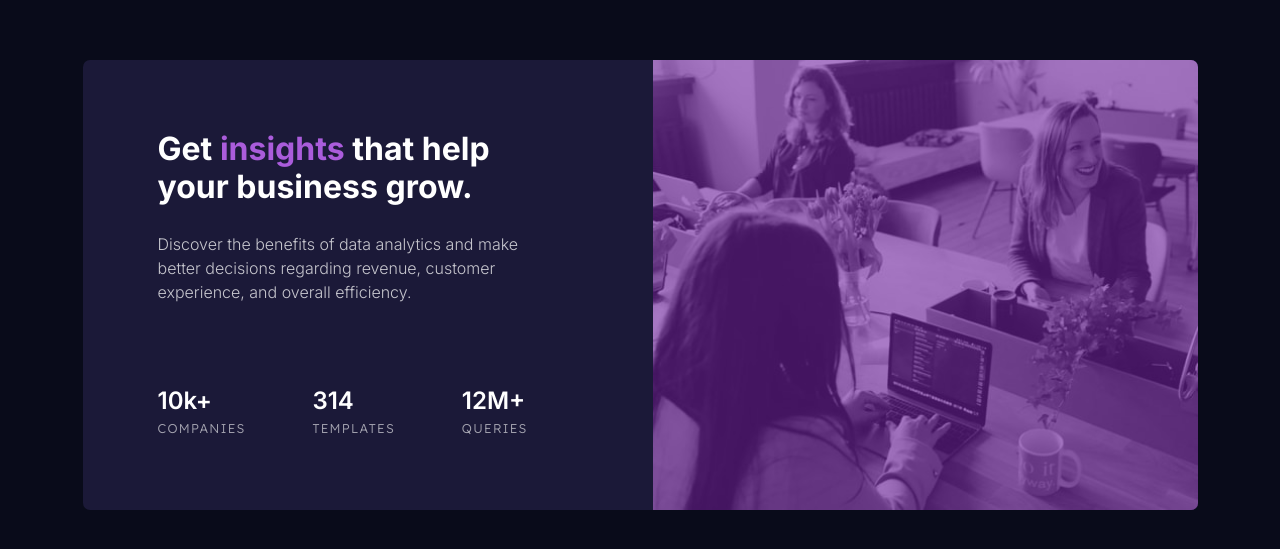
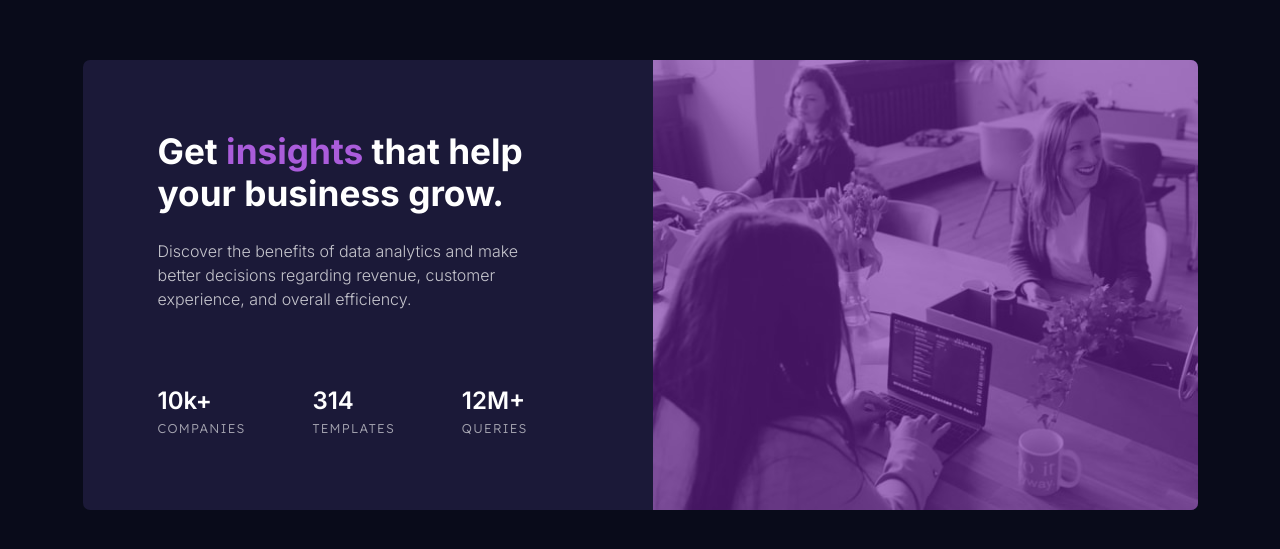
Before and after one commit to Isekku/Stats-preview-card-component, a plain HTML site: page index.html in a window 1280 px wide. Shown: the part 115-664 px from the top of the page. Drawn offline with Linux system fonts and the light colour scheme.

Commit message:
Finish the desktop version of the website

```diff
--- a/index.css
+++ b/index.css
@@ -65,7 +65,7 @@ main{
     color: hsl(0, 0%, 100%);
     font-family: 'Inter';
     font-weight: 700;
-    font-size: 2rem;
+    font-size: 2.2rem;
     line-height: 1.2em;
 }
 
@@ -77,6 +77,7 @@ main{
 }
 
 .presentationDescription{
+    padding-top: 25px;
     color: hsla(0, 0%, 100%, 0.75);
     font-family: 'Inter';
     font-weight: 300;
```
